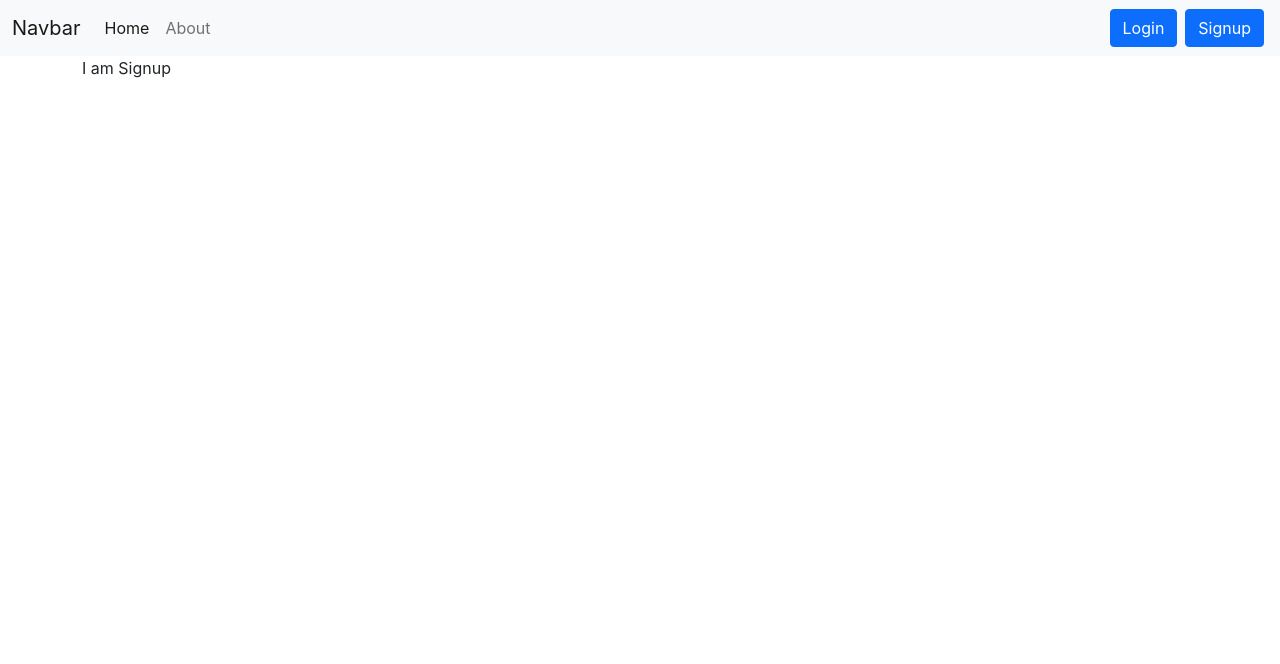
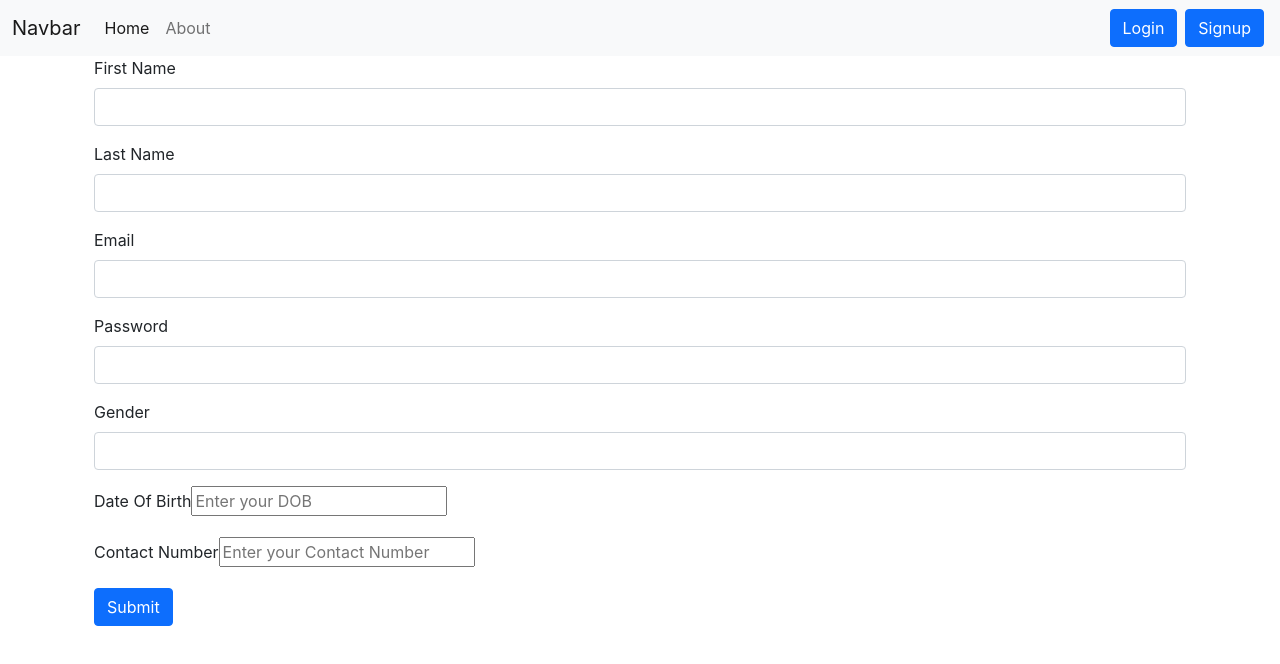
Before and after one commit to jainamshah102/Goods-Exchange, a React (Create React App) app in the folder frontend/: page /signup in a window 1280 px wide. Shown: the top 664 px of the page. Built offline with nearby package versions, Linux system fonts and the light colour scheme.

Commit message:
signup frontend

```diff
--- a/frontend/src/components/Signup.js
+++ b/frontend/src/components/Signup.js
@@ -1,11 +1,78 @@
-import React from 'react'
+import React, {useState} from 'react'
+import { useHistory } from 'react-router-dom'
 
 const Signup = () => {
-    return (
-        <div>
-            I am Signup
-        </div>
-    )
+  const [credentials, setCredentials] = useState({firstName: "",lastName:"",email: "", password: "",dob: "",contactNumber: "",gender: ""})
+  let history=useHistory();
+  const handleSubmit = async (e) => {
+    e.preventDefault();
+    const{firstName,lastName,email,password,dob,contactNumber,gender} = credentials;
+    const response = await fetch("http://localhost:8000/user/register", {
+      method: 'POST',
+      headers: {
+        'Content-Type': 'application/json'
+      },
+      body: JSON.stringify({
+        firstName,lastName,email,password,dob,contactNumber,gender
+      })
+    });
+    const json = await response.json()
+    console.log(json);
+    if (json.success) {
+      // Save the auth token and redirect
+      localStorage.setItem('token', json.token);
+      history.push("/");
+
+    } else {
+      alert("Invalid credentials");
+    }
+  }
+
+  const onChange = (e) => {
+    setCredentials({
+      ...credentials,
+      [e.target.name]: e.target.value
+    })
+  }
+  return (
+    <div className = "container">
+    <form onSubmit={handleSubmit}>
+      {/* <div className = "mb-3">
+        <label htmlFor = "username" className = "form-label" > Username </label>
+        <input type = "text" className = "form-control" id="username" name="username" onChange = {onChange} aria-describedby="emailHelp" / >
+      </div> */}
+      <div className = "mb-3">
+        <label htmlFor = "firstName" className = "form-label" > First Name </label>
+        <input type = "text" className = "form-control" id = "firstName" name="firstName" onChange = {onChange} aria-describedby = "emailHelp" / >
+      </div>
+      <div className = "mb-3" >
+        <label htmlFor = "lastName" className = "form-label" > Last Name </label>
+        <input type = "text" className = "form-control" id = "lastName" name="lastName" onChange = {onChange} aria-describedby = "emailHelp" / >
+      </div>
+      <div className = "mb-3" >
+        <label htmlFor = "email" className = "form-label" > Email </label>
+        <input type = "email" className = "form-control" id = "email" name="email" onChange = {onChange} aria-describedby = "emailHelp" / >
+      </div>
+      <div className = "mb-3" >
+        <label htmlFor = "password" className = "form-label" > Password </label>
+        <input type = "password" className = "form-control" id = "password" name="password" onChange = {onChange} />
+      </div>
+      <div className = "mb-3" >
+        <label htmlFor = "gender" className = "form-label" > Gender </label>
+        <input type = "text" className = "form-control" id = "gender" name="gender" onChange = {onChange} />
+      </div>
+      <div className="mb-3">
+        <label htmlFor="dob" className="form-label">Date Of Birth</label>
+        <input type = "text" className = "dob" id = "dob" placeholder = "Enter your DOB" name="dob" onChange = {onChange} />
+      </div>
+      <div className="mb-3">
+        <label htmlFor="contactNumber" className="form-label">Contact Number</label>
+        <input type = "number" className = "contactNumber" id = "contactNumber" name="contactNumber" placeholder = "Enter your Contact Number" onChange = {onChange} />
+      </div>
+      <button type = "submit" className = "btn btn-primary" > Submit </button>
+    </form>
+    </div>
+  )
 }
 
 export default Signup
```
Also changed, not shown: 1 other file (tests, documents, lock files or other folders).
